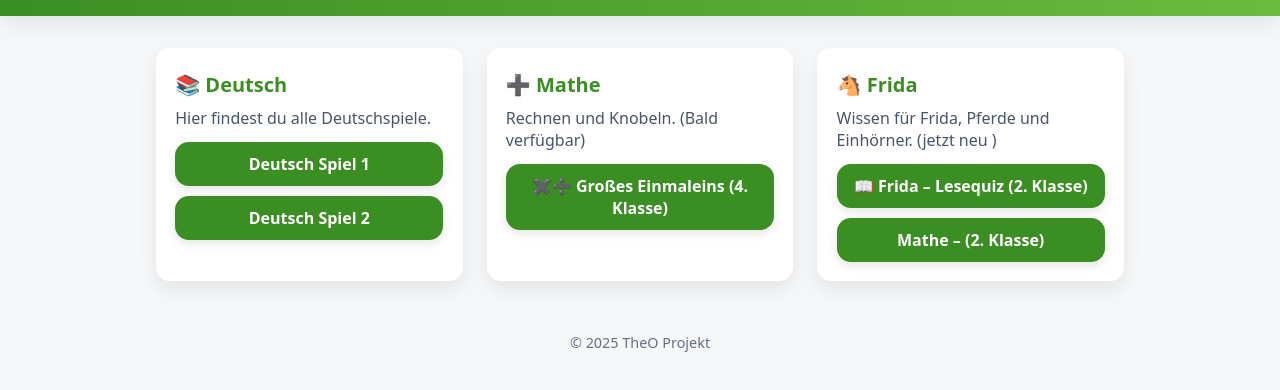
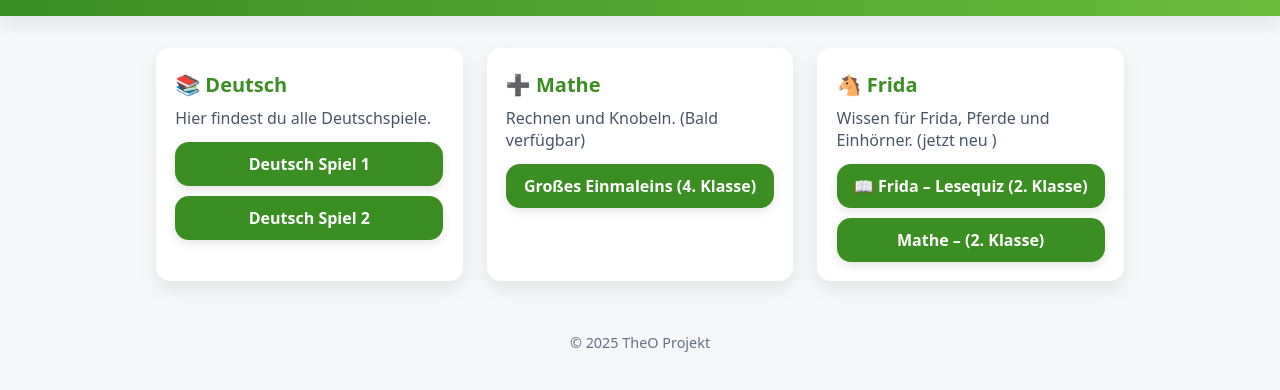
Before and after one commit to TheOProject16/The_O_Project, a plain HTML site: page index.html in a window 1280 px wide. Shown: the part 88-478 px from the top of the page. Drawn offline with Linux system fonts and the light colour scheme.

Commit message:
Update index.html

```diff
--- a/index.html
+++ b/index.html
@@ -64,7 +64,7 @@
       <h2>➕ Mathe</h2>
       <p>Rechnen und Knobeln. (Bald verfügbar)</p>
       <div class="links">
-        <a href="./SpielEinmaleins4.html">✖️➗ Großes Einmaleins (4. Klasse)</a>
+        <a href="./SpielEinmaleins4.html"> Großes Einmaleins (4. Klasse)</a>
       </div>
     </div>
 
```
